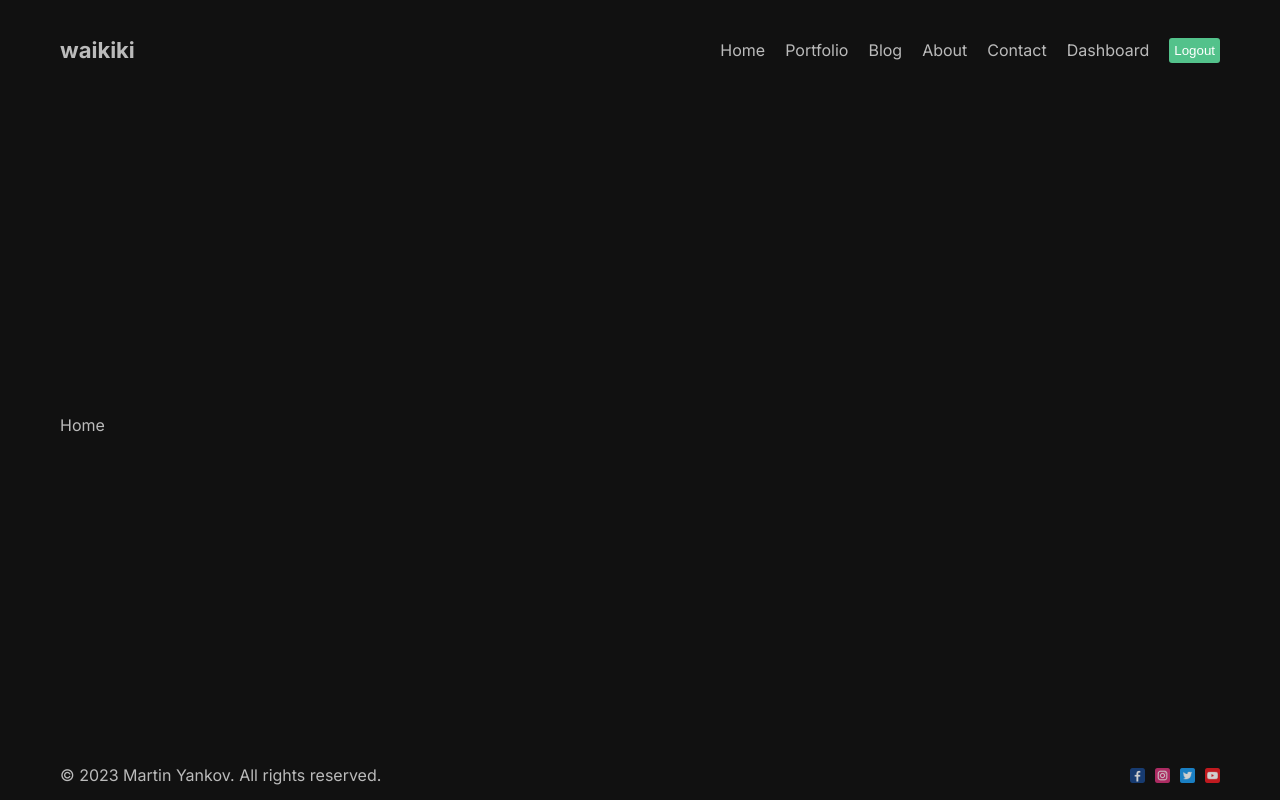
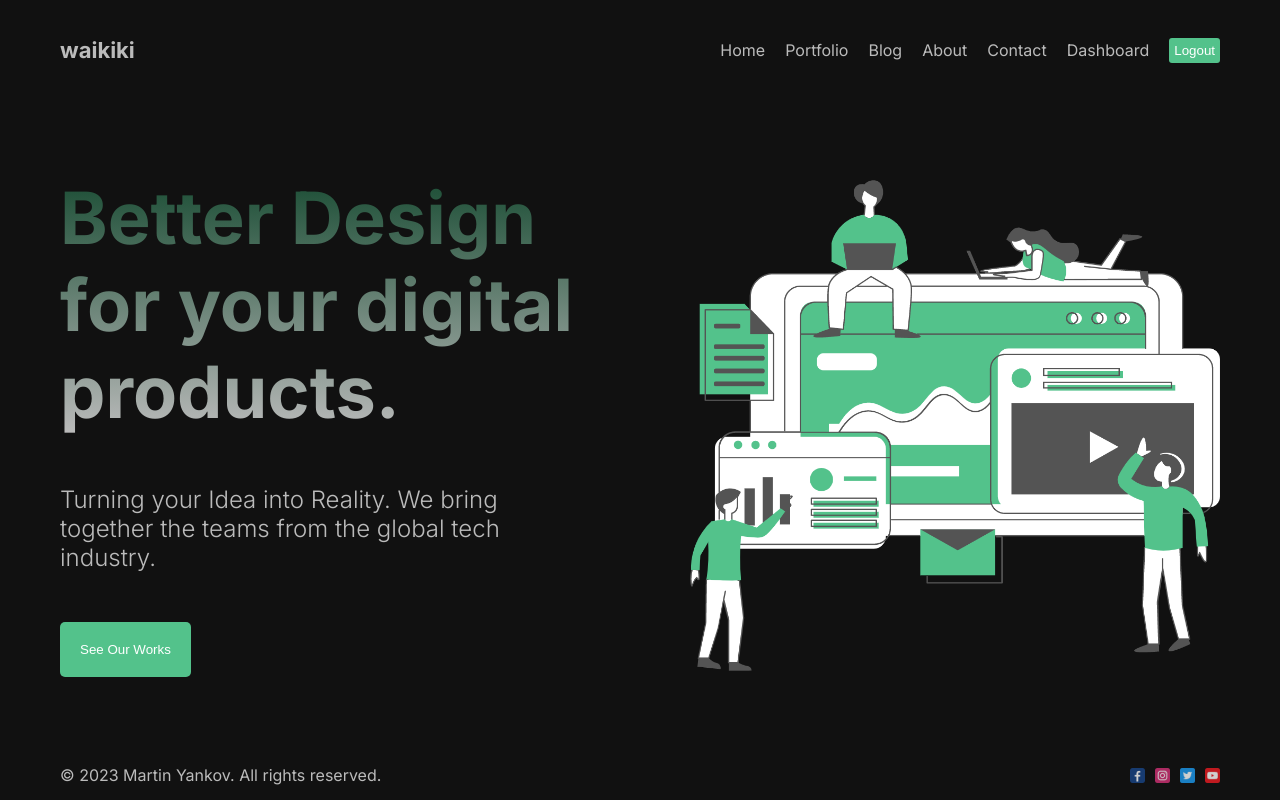
Before and after one commit to Waikikec/personal_portfolio, a Next.js app: page / in a window 1280 px wide. Built offline with nearby package versions, Linux system fonts and the light colour scheme.

Commit message:
feat: styling Home page

```diff
--- a/src/app/page.jsx
+++ b/src/app/page.jsx
@@ -1,3 +1,23 @@
+import Image from 'next/image';
+import Hero from 'public/hero.png';
+import styles from './page.module.css';
+
 export default function Home() {
-  return <div>Home</div>;
+  return (
+    <div className={styles.container}>
+      <div className={styles.item}>
+        <h1 className={styles.title}>
+          Better Design for your digital products.
+        </h1>
+        <p className={styles.description}>
+          Turning your Idea into Reality. We bring together the teams from the
+          global tech industry.
+        </p>
+        <button className={styles.button}>See Our Works</button>
+      </div>
+      <div className={styles.item}>
+        <Image src={Hero} alt='' className={styles.img} />
+      </div>
+    </div>
+  );
 }
--- /dev/null
+++ b/src/app/page.module.css
@@ -0,0 +1,40 @@
+.container {
+    display: flex;
+    align-items: center;
+    gap: 100px;
+}
+
+.item {
+    flex: 1;
+    display: flex;
+    flex-direction: column;
+    gap: 50px;
+}
+
+.title {
+    font-size: 72px;
+    background: linear-gradient(to bottom, #194c33, #bbb);
+    -webkit-background-clip: text;
+    -webkit-text-fill-color: transparent;
+}
+
+.img {
+    width: 100%;
+    height: 500px;
+    object-fit: cover;
+}
+
+.description {
+    font-size: 24px;
+    font-weight: 300;
+}
+
+.button {
+    padding: 20px;
+    cursor: pointer;
+    background-color: #53c28b;
+    border: none;
+    border-radius: 5px;
+    width: max-content;
+    color: white;
+}
```
